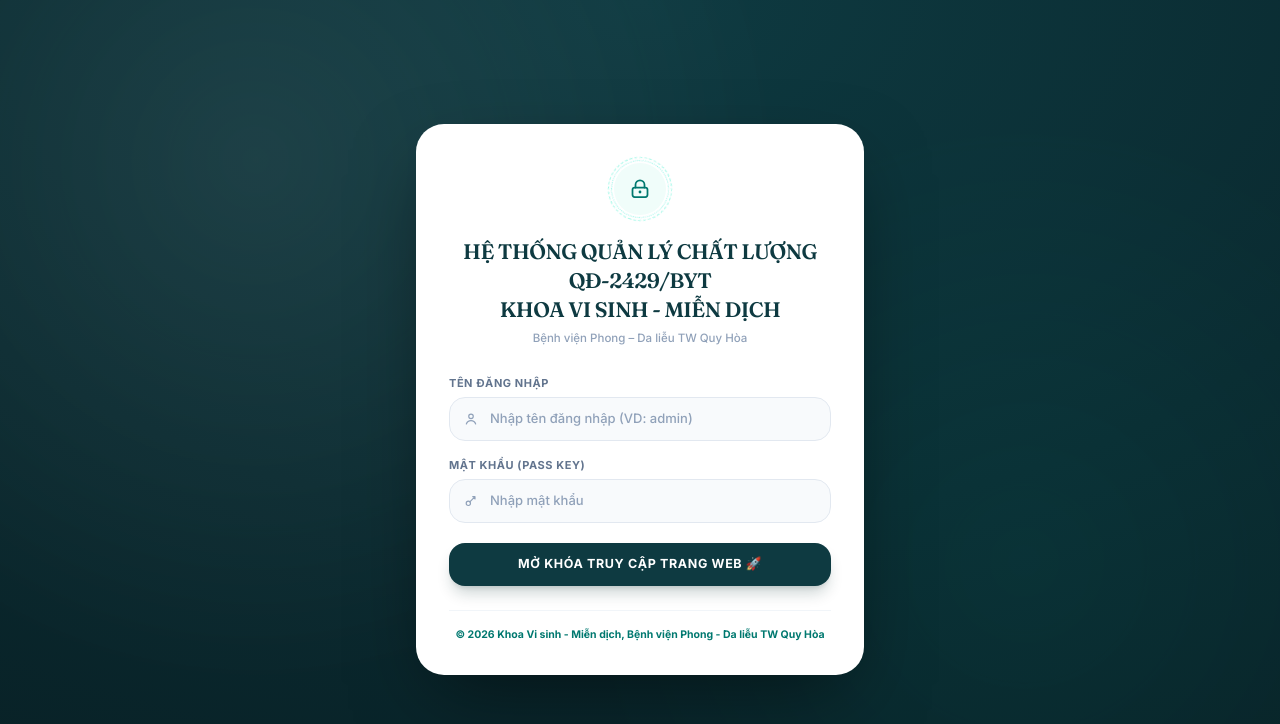
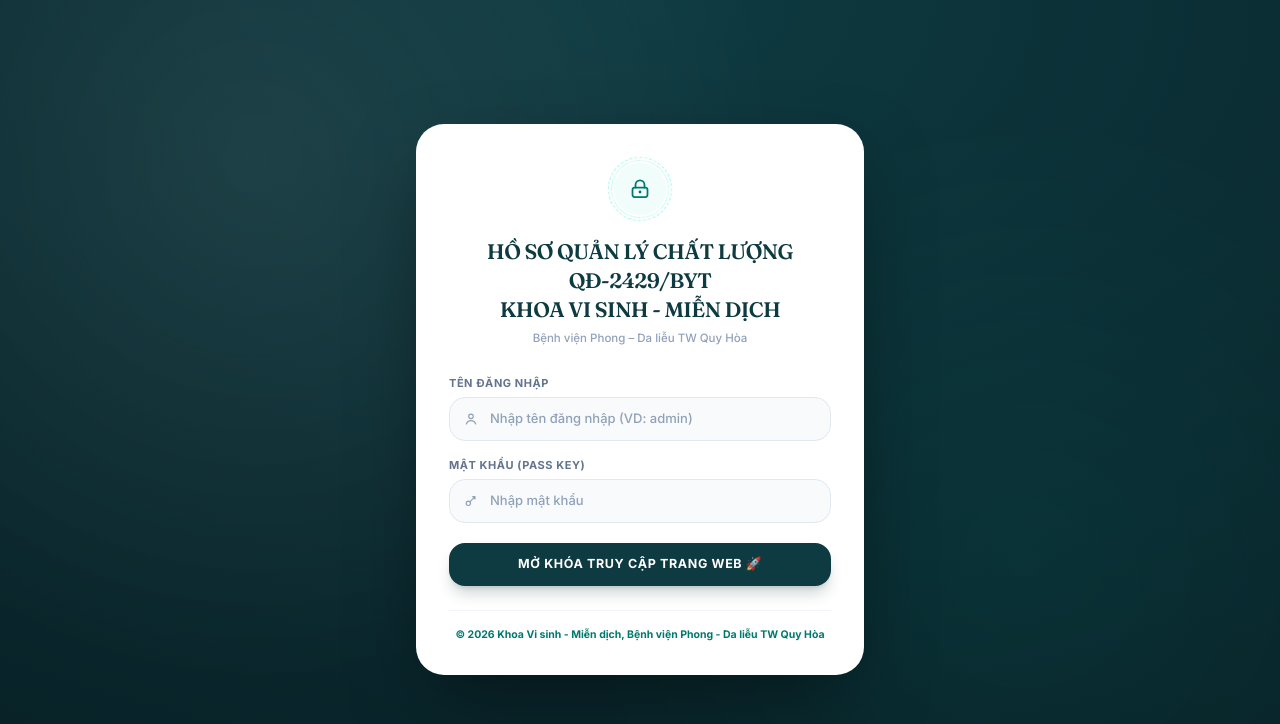
Before and after one commit to khoavisinhmiendich-ops/lab-quality-2429, a Next.js app: page / in a window 1280 px wide. Shown: the top 724 px of the page. Built offline with nearby package versions, Linux system fonts and the light colour scheme.

Commit message:
Cập nhật và thay đổi

```diff
--- a/app/page.tsx
+++ b/app/page.tsx
@@ -597,7 +597,7 @@ export default function HomePage() {
         }
       `}</style>
 
-      {/* MÀN HÌNH ĐĂNG NHẬP PASS KEY */}
+      {/* MÀN HÌNH ĐĂNG NHẬP */}
       {!isAuthenticated && (
         <div
           className={`absolute inset-0 z-50 flex items-center justify-center p-4 transition-opacity duration-500 ${isLoggingOut ? 'opacity-0' : 'opacity-100 animate-veilFade'}`}
@@ -625,7 +625,7 @@ export default function HomePage() {
                   <Icon.Lock className="relative w-6 h-6 text-teal-700" />
                 </div>
                 <h2 className="font-display text-[21px] font-semibold text-[#0E3A41] tracking-tight leading-snug">
-                  HỆ THỐNG QUẢN LÝ CHẤT LƯỢNG QĐ-2429/BYT
+                  HỒ SƠ QUẢN LÝ CHẤT LƯỢNG QĐ-2429/BYT
                 </h2>
                 <h2 className="font-display text-[21px] font-semibold text-[#0E3A41] tracking-tight leading-snug">
                   KHOA VI SINH - MIỄN DỊCH
```
